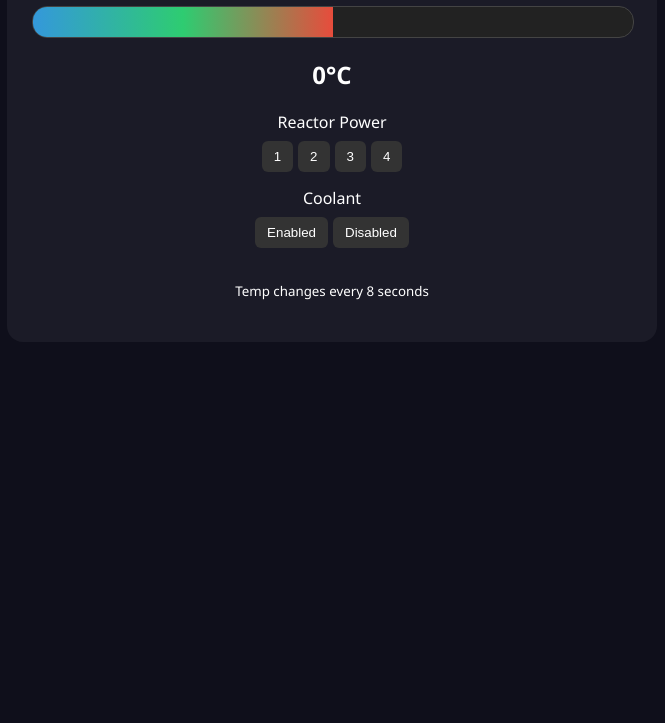
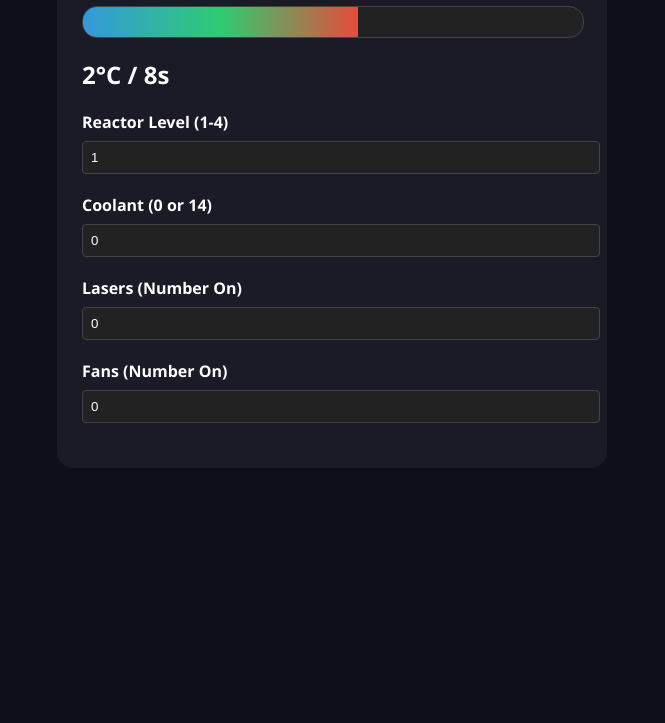
Before and after one commit to poswake1/pinewoodcalc, a plain HTML site: page calculator/index.html in a window 1280 px wide. Shown: the part 133-856 px from the top of the page, without its empty margins (308-973 px from the left). Before the commit the page ends 800 px from the top, so only its background shows below. Drawn offline with Linux system fonts and the light colour scheme.

Commit message:
Update index.html

```diff
--- a/calculator/index.html
+++ b/calculator/index.html
@@ -4,19 +4,13 @@
     <meta charset="UTF-8">
     <title>Reactor Monitor | PBCC Tools</title>
     <style>
-        body { font-family: 'Segoe UI', sans-serif; background: #0f0f1b; color: #fff; padding: 20px; display: flex; flex-direction: column; align-items: center; }
-        .card { background: rgba(255,255,255,0.05); padding: 25px; border-radius: 16px; width: 100%; max-width: 600px; text-align: center; }
-
-        /* Updated Progress Bar */
+        body { font-family: 'Segoe UI', sans-serif; background: #0f0f1b; color: #fff; padding: 20px; display: flex; flex-direction: column; align-items: center; min-height: 100vh; }
+        .card { background: rgba(255,255,255,0.05); padding: 25px; border-radius: 16px; width: 100%; max-width: 500px; }
         .progress-container { width: 100%; height: 30px; background: #222; border-radius: 15px; margin: 20px 0; overflow: hidden; border: 1px solid #444; position: relative; }
         #temp-bar { width: 50%; height: 100%; background: linear-gradient(90deg, #3498db, #2ecc71, #e74c3c); transition: width 0.5s ease; position: absolute; left: 0; }
-
-        /* Controls */
-        .controls { display: grid; gap: 15px; margin-top: 20px; }
-        .control-group { display: flex; flex-direction: column; gap: 8px; }
-        .btn-group { display: flex; gap: 5px; justify-content: center; flex-wrap: wrap; }
-        button { padding: 8px 12px; border-radius: 6px; border: none; background: #333; color: white; cursor: pointer; }
-        button.active { background: #e67e22; }
+        .control-group { margin-bottom: 20px; }
+        label { display: block; margin-bottom: 8px; font-weight: bold; }
+        input[type="number"] { width: 100%; padding: 8px; border-radius: 4px; border: 1px solid #444; background: #222; color: white; }
     </style>
 </head>
 <body>
@@ -24,57 +18,52 @@
     <div class="card">
         <h1>Reactor Monitor</h1>
         <div class="progress-container"><div id="temp-bar"></div></div>
-        <h2 id="temp-display">0°C</h2>
+        <h2 id="temp-display">0°C / 8s</h2>
 
-        <div class="controls">
-            <!-- Power -->
-            <div class="control-group">
-                <label>Reactor Power</label>
-                <div class="btn-group" id="power-btns">
-                    <button onclick="update('power', 1)">1</button>
-                    <button onclick="update('power', 2)">2</button>
-                    <button onclick="update('power', 3)">3</button>
-                    <button onclick="update('power', 4)">4</button>
-                </div>
-            </div>
-            <!-- Coolant -->
-            <div class="control-group">
-                <label>Coolant</label>
-                <div class="btn-group">
-                    <button onclick="update('coolant', true)">Enabled</button>
-                    <button onclick="update('coolant', false)">Disabled</button>
-                </div>
-            </div>
-            <!-- Placeholder for future Fans/Lasers -->
-            <p><small>Temp changes every 8 seconds</small></p>
+        <div class="control-group">
+            <label>Reactor Level (1-4)</label>
+            <input type="number" id="power" value="1" min="1" max="4" oninput="calculate()">
+        </div>
+        <div class="control-group">
+            <label>Coolant (0 or 14)</label>
+            <input type="number" id="coolant" value="0" step="14" oninput="calculate()">
+        </div>
+        <div class="control-group">
+            <label>Lasers (Number On)</label>
+            <input type="number" id="lasers" value="0" oninput="calculate()">
+        </div>
+        <div class="control-group">
+            <label>Fans (Number On)</label>
+            <input type="number" id="fans" value="0" oninput="calculate()">
         </div>
     </div>
 
     <script>
-        let state = { power: 1, coolant: false };
-        let temp = 0;
+        function calculate() {
+            // Extracted values based on your simulation
+            let power = parseInt(document.getElementById('power').value) || 1;
+            let coolant = parseInt(document.getElementById('coolant').value) || 0;
+            let lasers = parseInt(document.getElementById('lasers').value) || 0;
+            let fans = parseInt(document.getElementById('fans').value) || 0;
 
-        function update(key, val) {
-            state[key] = val;
-            calculate();
+            // Logic:
+            // Reactor Power Level 1 = +2, Level 4 = +14 (Scaling seems to be +4 per level)
+            let powerImpact = (power * 4) - 2;
+            let laserImpact = lasers * 2; // Assuming 6 lasers = 12, so 2 per laser
+            let fanImpact = fans * 0; // Update this if you have the data for fan cooling
+
+            let result = powerImpact + laserImpact - coolant - fanImpact;
+
+            // Temperature capping
+            let temp = 0; // This is a tracker for current temp, currently simulated per 8s
+
+            document.getElementById('temp-display').innerText = result + "°C / 8s";
+
+            // Bar visual (Relative scale)
+            let percentage = Math.min(Math.max(((result + 20) / 40) * 100, 0), 100);
+            document.getElementById('temp-bar').style.width = percentage + '%';
         }
-
-        function calculate() {
-            // Logic: Power adds heat, Coolant removes heat
-            let heatGain = (state.power * 10);
-            let heatLoss = (state.coolant ? 20 : 0);
-            temp += (heatGain - heatLoss);
-
-            // Bounds
-            if(temp < -4000) temp = -4000;
-            if(temp > 4000) temp = 4000;
-
-            // Map -4000 to 4000 into 0% to 100%
-            let percentage = ((temp + 4000) / 8000) * 100;
-
-            document.getElementById('temp-bar').style.width = percentage + '%';
-            document.getElementById('temp-display').innerText = temp + '°C';
-        }
+        calculate();
     </script>
 </body>
 </html>
```
